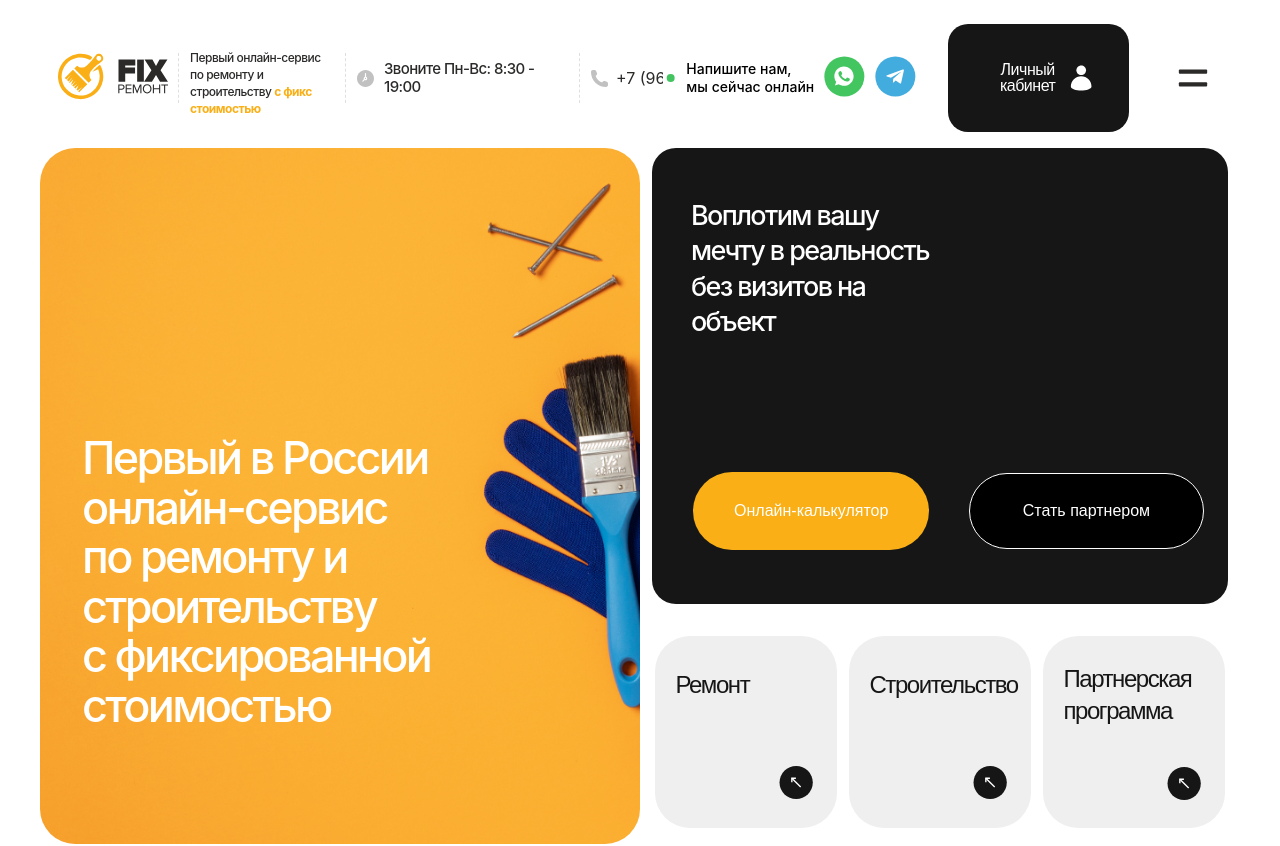
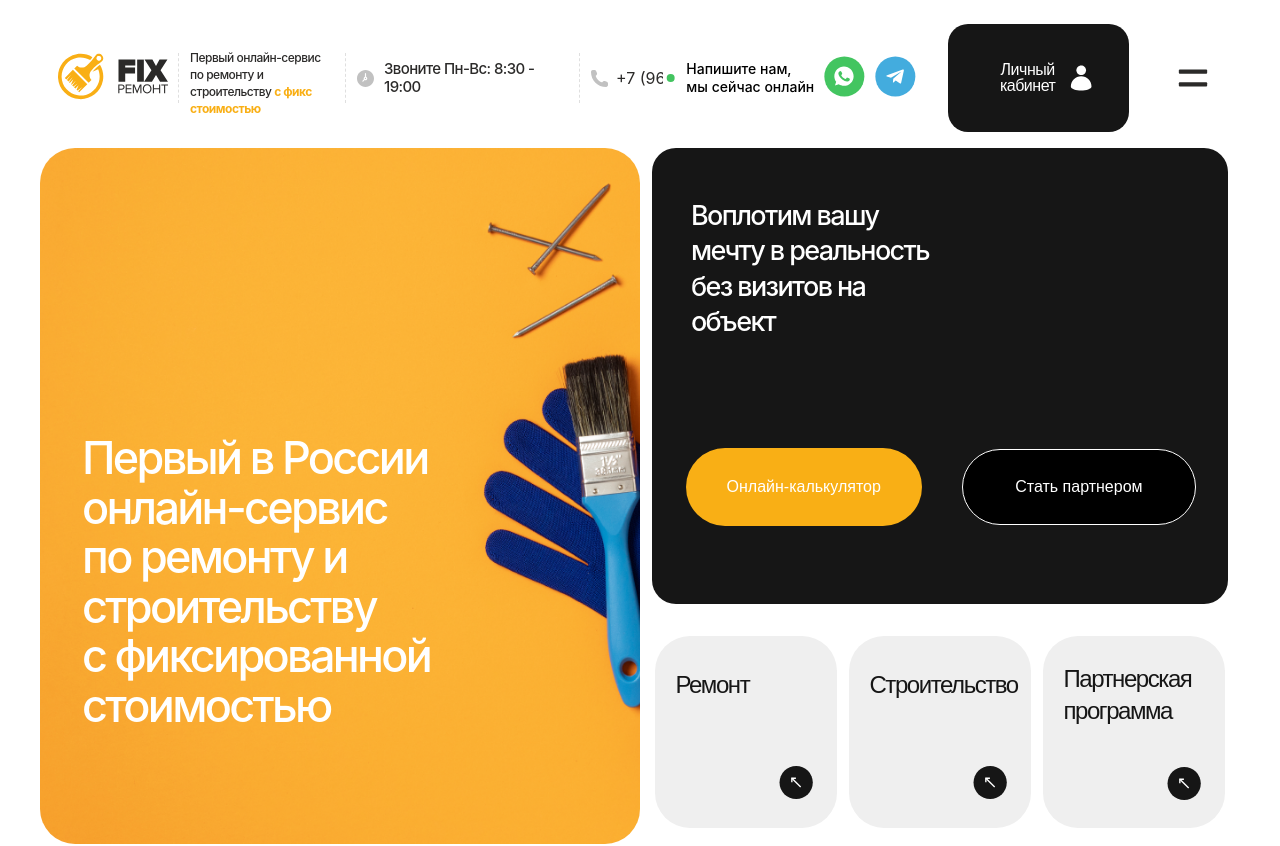
Before and after one commit to projacktor/FixR, a React (Vite) app: page /blog in a window 1280 px wide. Shown: the top 846 px of the page. Built offline with nearby package versions, Linux system fonts and the light colour scheme.

Commit message:
Fix Home work_station class styles

```diff
--- a/src/pages/Home/style.scss
+++ b/src/pages/Home/style.scss
@@ -105,8 +105,8 @@
         .buttons {
           position: relative;
           width: 90%;
-          top: 15vh;
-          left: 2.59vw;
+          top: 12vh;
+          left: 2vw;
           display: flex;
           flex-direction: row;
           align-items: center;
```
